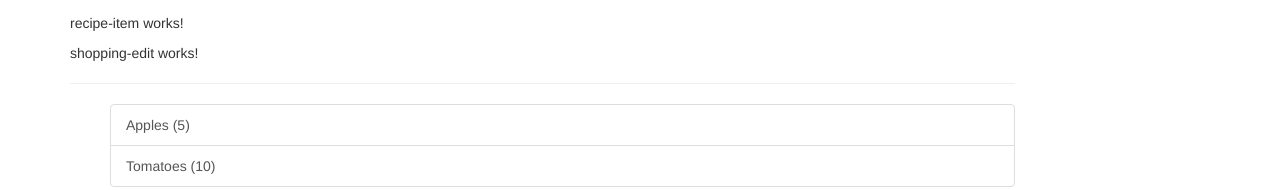
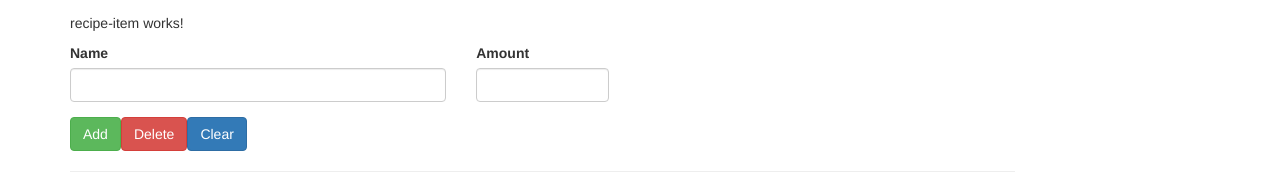
Before and after one commit to alminyana/ng4-recipes, an Angular app: page / in a window 1280 px wide. Shown: the part 306-496 px from the top of the page. Built offline with nearby package versions, Linux system fonts and the light colour scheme.

Commit message:
implemented ingredient form

```diff
--- a/src/app/recipes/recipe-list/recipe-list.component.html
+++ b/src/app/recipes/recipe-list/recipe-list.component.html
@@ -3,7 +3,7 @@
     <button type="button" class="btn btn-success" name="button">New Recipe</button>
   </div>
 </div>
-<hr>
+<hr />
 <div class="row">
   <div class="col-xs-12">
     <a href="#" class="list-group-item clearfix recipe-item" *ngFor="let one of recipes">
--- a/src/app/shopping-list/shopping-edit/shopping-edit.component.html
+++ b/src/app/shopping-list/shopping-edit/shopping-edit.component.html
@@ -1,3 +1,23 @@
-<p>
-  shopping-edit works!
-</p>
+<div class="row">
+  <div class="col-xs-12">
+    <form>
+      <div class="row">
+        <div class="col-sm-5 form-group">
+          <label for="name">Name</label>
+          <input type="text" id="name" class="form-control">
+        </div>
+        <div class="col-sm-2 form-group">
+          <label for="amount">Amount</label>
+          <input type="number" id="amount" class="form-control">
+        </div>
+      </div>
+      <div class="row">
+        <div class="col-xs-12">
+          <button class="btn btn-success" type="submit">Add</button>
+          <button class="btn btn-danger" type="button">Delete</button>
+          <button class="btn btn-primary" type="button">Clear</button>
+        </div>
+      </div>
+    </form>
+  </div>
+</div>
--- a/src/app/shopping-list/shopping-list.component.html
+++ b/src/app/shopping-list/shopping-list.component.html
@@ -2,7 +2,7 @@
   <div class="col-xs-10">
     <app-shopping-edit></app-shopping-edit>
     <hr>
-    <ul class="group-list">
+    <ul class="">
         <a class="list-group-item" style="cursor:pointer;" *ngFor="let ingredient of ingredients">
           {{ ingredient.name }} ({{ingredient.amount}})
         </a>
```
